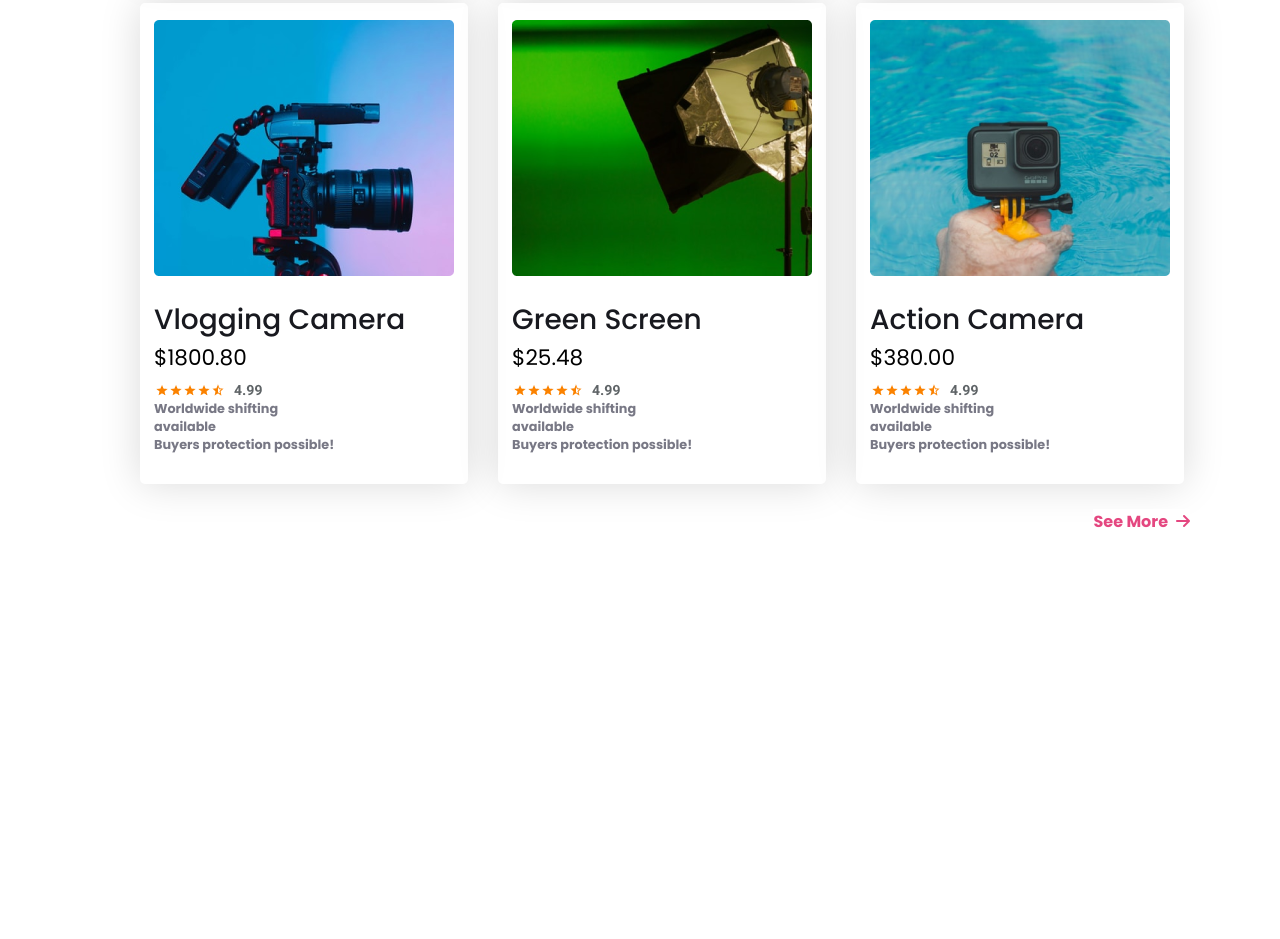
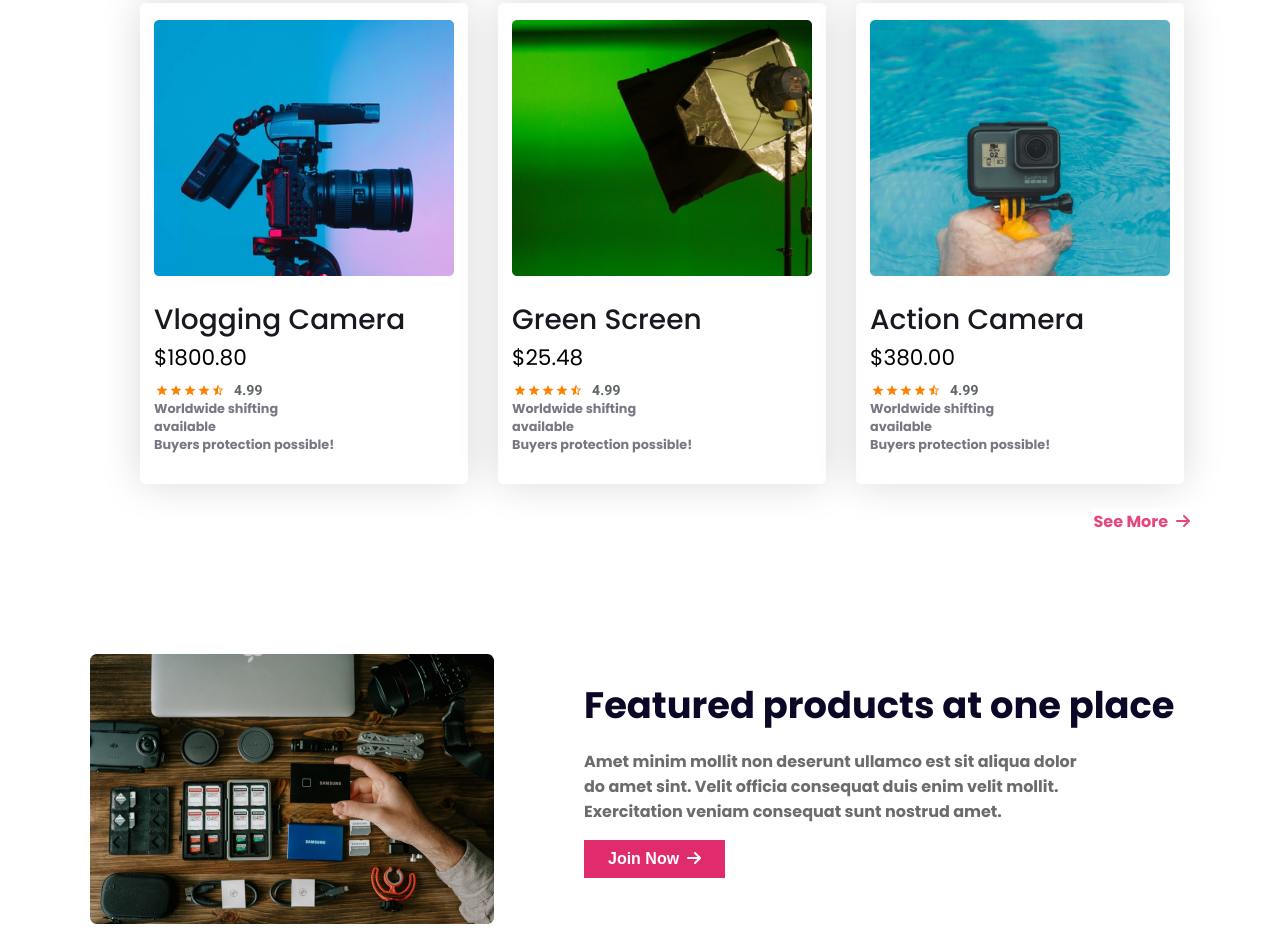
Before and after one commit to samiul-alim12/influencer-gear-website, a plain HTML site: page index.html in a window 1280 px wide. Shown: the part 1976-2915 px from the top of the page. Before the commit the page ends 2510 px from the top, so only its background shows below. Drawn offline with Linux system fonts and the light colour scheme.

Commit message:
added feature section

```diff
--- a/index.html
+++ b/index.html
@@ -144,6 +144,16 @@
 
             </div>
         </section>
+        <section class="featured-section">
+            <div class="featured-img">
+                <img src="images/gear.png" alt="">
+            </div>
+            <div class="featured-container">
+                <h3 class="featured-title">Featured products at one place</h3>
+                <p class="feature-details">Amet minim mollit non deserunt ullamco est sit aliqua dolor do amet sint. Velit officia consequat duis enim velit mollit. Exercitation veniam consequat sunt nostrud amet.</p>
+                <button class="featured-btn">Join Now<i class="fa-solid fa-arrow-right"></i></button>
+            </div>
+        </section>
     </main>
     <footer>
 
--- a/styles/style.css
+++ b/styles/style.css
@@ -110,6 +110,7 @@
   grid-template-rows: repeat(3, 1fr);
   gap: 30px;
   position: relative;
+  margin-bottom: 170px;
 
 }
 .card{
@@ -150,8 +151,36 @@
   right: -50px;
   bottom: -50px;
 
+}
+/* featured-section */
+.featured-section{
+  display: flex;
+  gap: 90px;
+  max-width: 1100px;
+  margin: 0px auto;
+}
+.featured-title{
+  color: #0A0826;
+  font-size: 2.3rem;
+  font-weight: 700;
+  margin-bottom: 16px;
+  margin-top: 23px;
+}
+.feature-details{
+  color: #6C6C6C;
+  font-size: 1rem;
+  font-weight: 700;
+  max-width: 500px;
+}
+.featured-btn{
+  padding: 10px 24px;
+  background-color: #E02C6D;
+  color: white;
+  font-size: 1rem;
+  font-weight: 700;
+  border: none;
+}
 
-}
 
   /* make responsive for mobile device */
   @media screen and (max-width:576px) {
```
